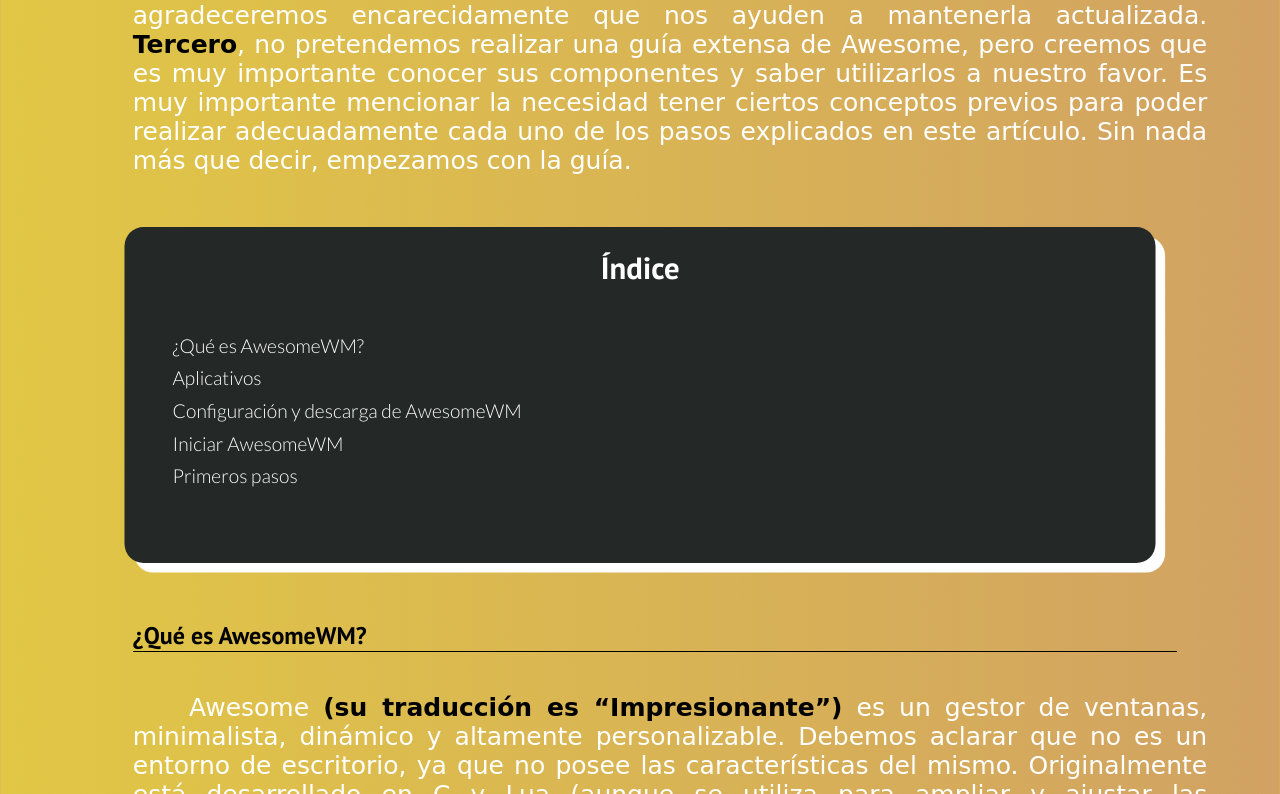
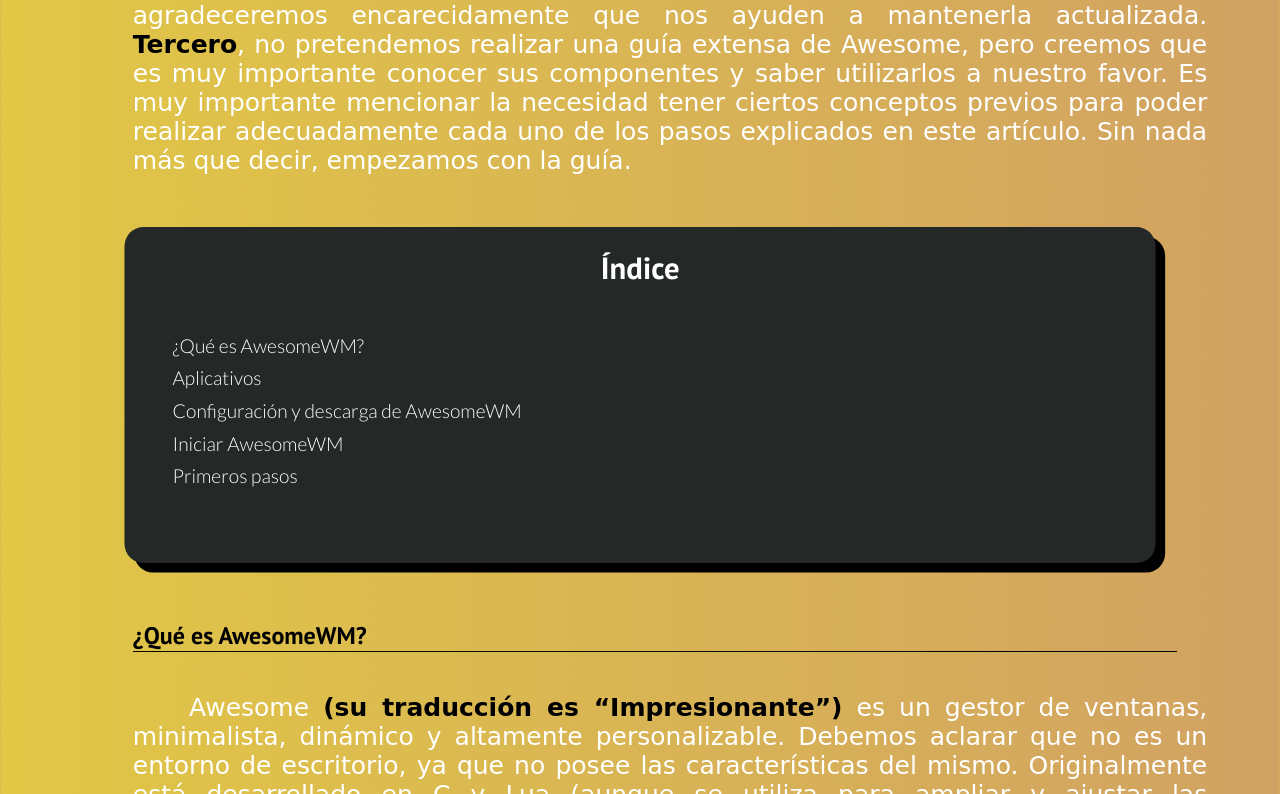
Before and after one commit to jaglux12/jaglux12.github.io, a plain HTML site: page inicio/novedades/awesometutorial.html in a window 1280 px wide. In both pictures the pointer is over the element 639 px from the left and 1047 px from the top of the page. Shown: the part 653-1447 px from the top of the page. Drawn offline with Linux system fonts and the light colour scheme; a web font is replaced by a local one.

Commit message:
cambios en el articulo principal

```diff
--- a/estilos/novedades/estilo-awesometutorial.css
+++ b/estilos/novedades/estilo-awesometutorial.css
@@ -80,7 +80,7 @@
 }
 
 #indice:hover{
-  box-shadow: 10px 10px  white;
+  box-shadow: 10px 10px black;
   transform: scale(0.96);
 }
 
```
Also changed, not shown: index.html (+1 -0 lines), imgs/novedades/awesome-tutorial/cap_awesome_1_edit.png (added), imgs/novedades/awesome-tutorial/cap_iniciarawesome.png (added), imgs/novedades/awesome-tutorial/cap_iniciarawesome_0.png (added), imgs/novedades/awesome-tutorial/cap_synaptic_0_edit.png (added), imgs/novedades/awesome-tutorial/cap_synaptic_1_edit.png (added), imgs/novedades/awesome-tutorial/cap_synaptic_2_edit.png (added), imgs/novedades/awesome-tutorial/cap_synaptic_3_edit.png (added), imgs/novedades/awesome-tutorial/cap_synaptic_4_edit.png (added).
